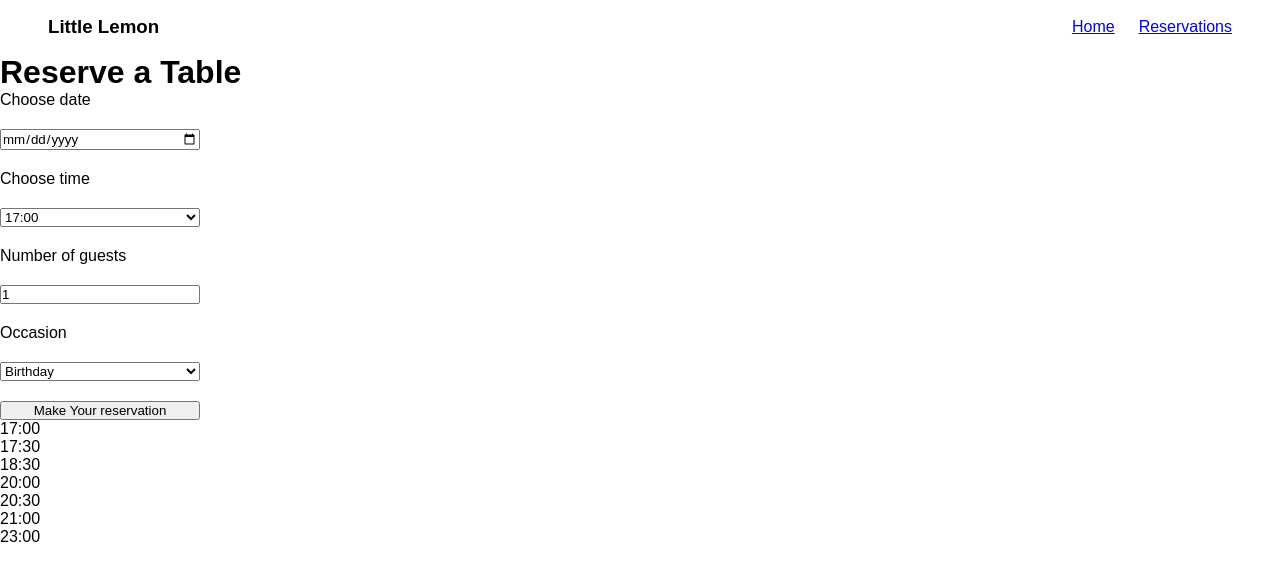
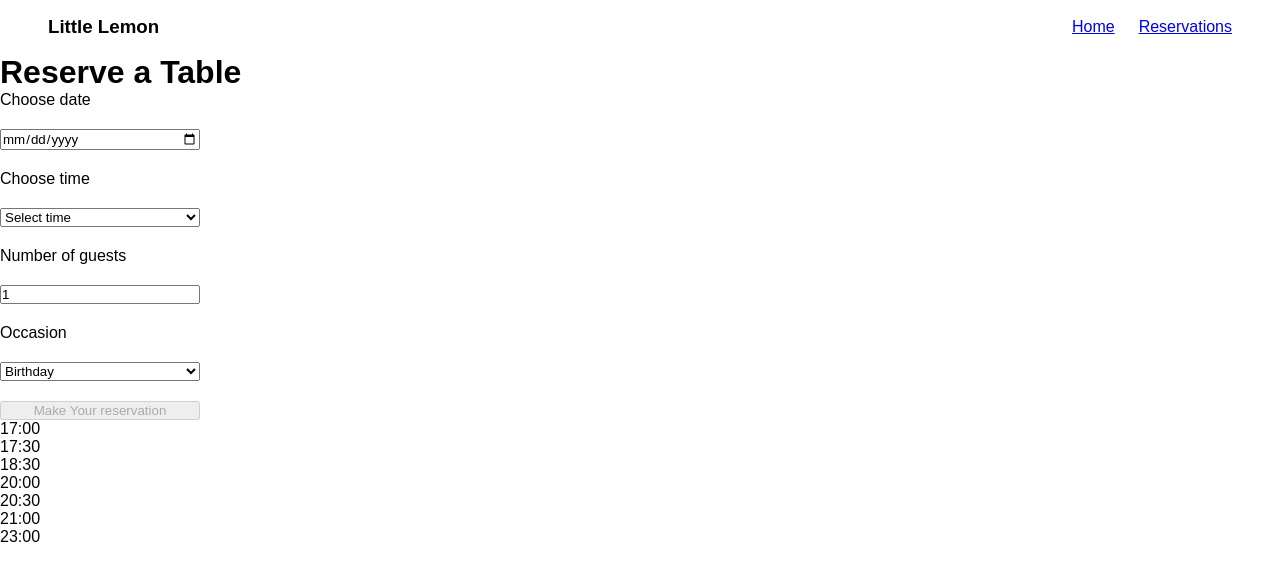
Before and after one commit to Om-k/project, a React (Create React App) app: page /booking in a window 1280 px wide. Shown: the top 580 px of the page. Built offline with nearby package versions, Linux system fonts and the light colour scheme.

Commit message:
Updated form validation and unit tests for form validation

```diff
--- a/src/components/BookingForm.js
+++ b/src/components/BookingForm.js
@@ -1,27 +1,39 @@
-import { useState } from "react";
+import { useState, useEffect } from "react";
 
 function BookingForm({ availableTimes, dispatch, submitForm }) {
-  // Form state
   const [date, setDate] = useState("");
-  const [time, setTime] = useState("17:00");
+  const [time, setTime] = useState("");
   const [guests, setGuests] = useState(1);
   const [occasion, setOccasion] = useState("Birthday");
+  const [isFormValid, setIsFormValid] = useState(false);
 
+  /* Update available times when date changes */
   const handleDateChange = (e) => {
     const selectedDate = e.target.value;
     setDate(selectedDate);
 
-
-
-    // Dispatch action to update available times
     dispatch({
       type: "UPDATE_TIMES",
       date: selectedDate,
     });
   };
 
+  /* React-based validation */
+  useEffect(() => {
+    const valid =
+      date &&
+      time &&
+      guests >= 1 &&
+      guests <= 10;
+
+    setIsFormValid(valid);
+  }, [date, time, guests]);
+
   const handleSubmit = (e) => {
     e.preventDefault();
+
+    if (!isFormValid) return;
+
     submitForm({
       date,
       time,
@@ -40,6 +52,7 @@ function BookingForm({ availableTimes, dispatch, submitForm }) {
         type="date"
         id="res-date"
         value={date}
+        required
         onChange={handleDateChange}
       />
 
@@ -47,10 +60,14 @@ function BookingForm({ availableTimes, dispatch, submitForm }) {
       <select
         id="res-time"
         value={time}
+        required
         onChange={(e) => setTime(e.target.value)}
       >
+        <option value="">Select time</option>
         {availableTimes.map((time) => (
-          <option key={time}>{time}</option>
+          <option key={time} value={time}>
+            {time}
+          </option>
         ))}
       </select>
 
@@ -61,20 +78,26 @@ function BookingForm({ availableTimes, dispatch, submitForm }) {
         min="1"
         max="10"
         value={guests}
-        onChange={(e) => setGuests(e.target.value)}
+        required
+        onChange={(e) => setGuests(Number(e.target.value))}
       />
 
       <label htmlFor="occasion">Occasion</label>
       <select
         id="occasion"
         value={occasion}
+        required
         onChange={(e) => setOccasion(e.target.value)}
       >
         <option>Birthday</option>
         <option>Anniversary</option>
       </select>
 
-      <input type="submit" value="Make Your reservation" />
+      <input
+        type="submit"
+        value="Make Your reservation"
+        disabled={!isFormValid}
+      />
     </form>
   );
 }
```
Also changed, not shown: 1 other file (tests, documents, lock files or other folders).
